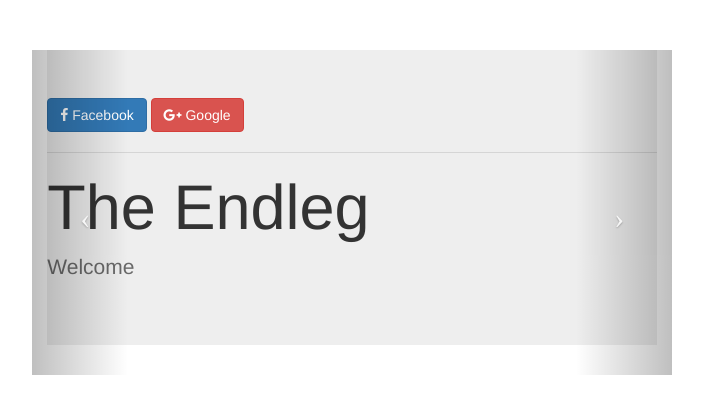
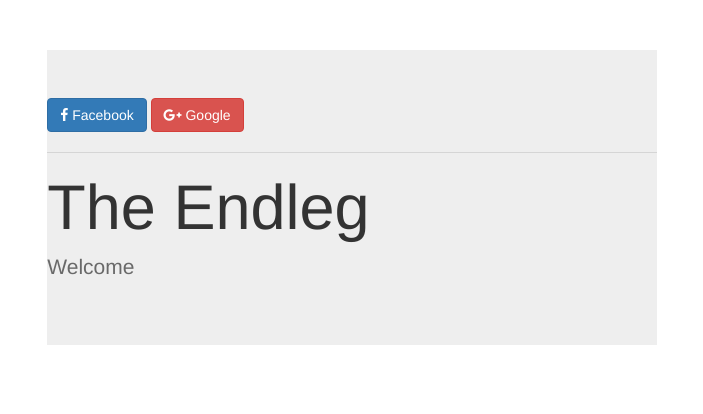
Before and after one commit to do-team/endleg-frontend, a Node server app: page / in a window 1280 px wide. Shown: the top 414 px of the page, without its empty margins (181-884 px from the left). Run offline with Node 20, Linux system fonts and the light colour scheme; some libraries are stand-ins or nearby versions.

Commit message:
Minor updates

```diff
--- a/views/index.ejs
+++ b/views/index.ejs
@@ -2,13 +2,6 @@
 
 <body>
 <div class="col-sm-6 col-sm-offset-2">
-
-    <a class="left carousel-control" href="./resources/scissor.png" data-slide="prev">
-        <span class="icon-prev"></span>
-    </a>
-    <a class="right carousel-control" href="./resources/rock.png" data-slide="next">
-        <span class="icon-next"></span>
-    </a>
 
     <div class="jumbotron text-left">
         <a href="/auth/facebook" class="btn btn-primary"><span class="fa fa-facebook"></span> Facebook</a>
```
